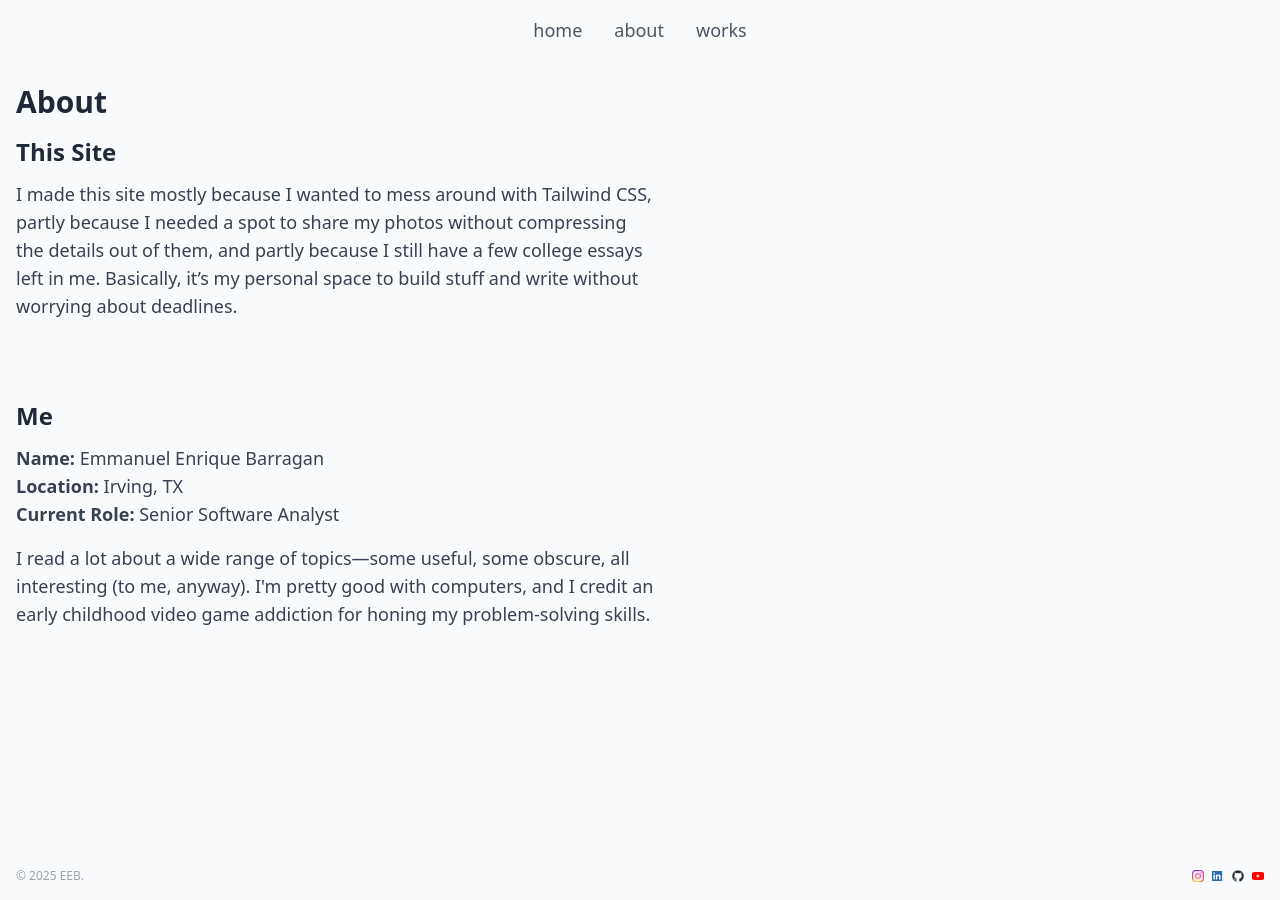
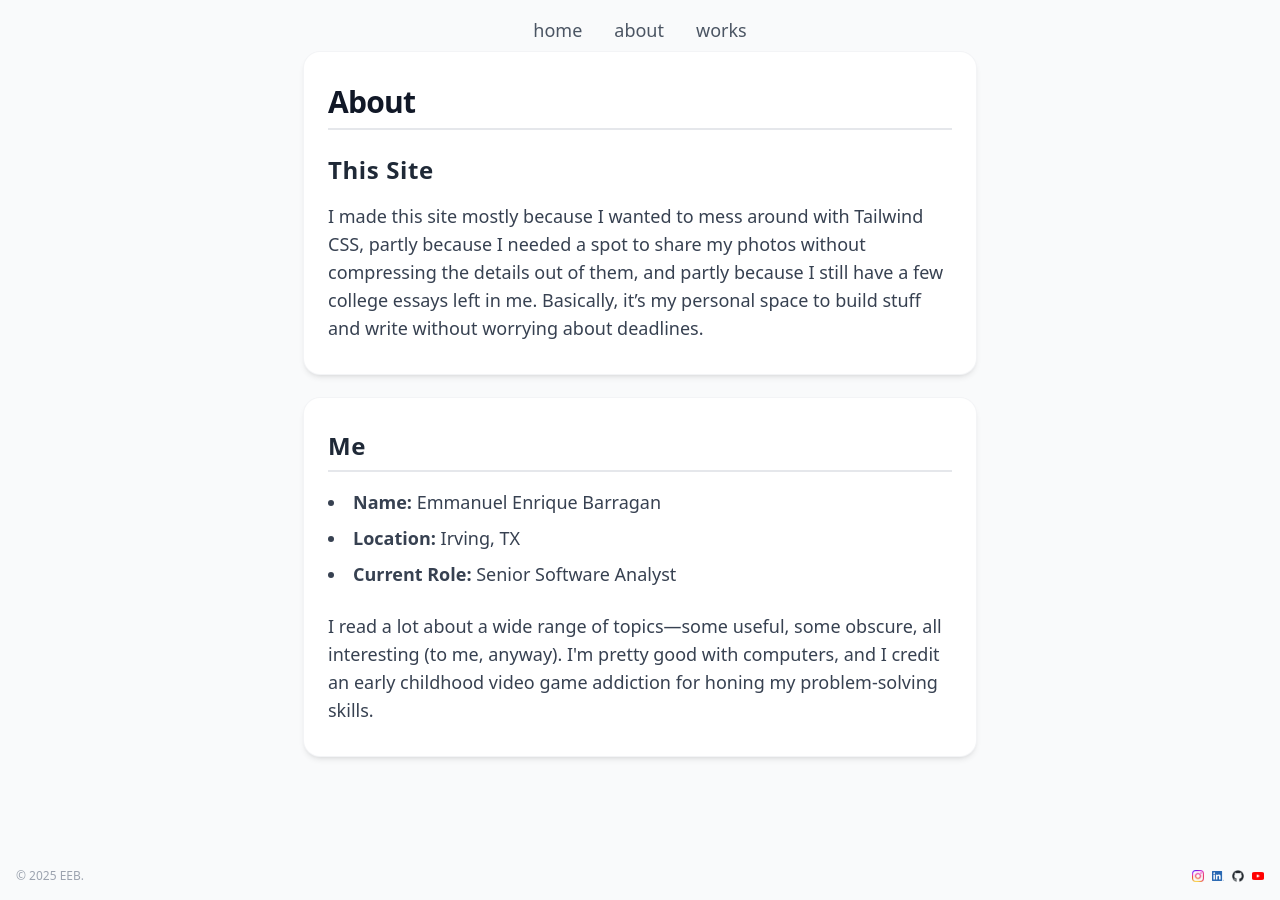
Before and after one commit to enriquebarragan/enriquebarragan.github.io, a Jekyll site: the page built from pages/about/index.md, in a window 1280 px wide. Built offline with Jekyll 4.4.1, drawn with Linux system fonts in a browser that asks for light colours; nearby versions of some CDN libraries.

Commit message:
Update index.md

```diff
--- a/pages/about/index.md
+++ b/pages/about/index.md
@@ -4,19 +4,28 @@ title: About
 permalink: /about/
 ---
 
-<div class="flex flex-col gap-4">
+<div class="flex flex-col gap-6">
 
-  <div class="max-w-2xl px-4 py-8">
-    <h1 class="text-3xl font-bold mb-4 text-gray-800">About</h1>
-    <h2 class="text-2xl font-semibold mb-3 text-gray-800">This Site</h2>
+  <!-- Site Card -->
+  <div class="max-w-2xl mx-auto px-6 py-8 bg-white rounded-2xl shadow-md ring-1 ring-gray-100 transition hover:shadow-lg">
+    <h1 class="text-3xl font-bold mb-6 text-gray-900 tracking-tight border-b-2 border-gray-200 pb-2">
+      About
+    </h1>
+
+    <h2 class="text-2xl font-semibold mb-4 text-gray-800 tracking-wide">
+      This Site
+    </h2>
     <p class="text-base sm:text-lg text-gray-700 leading-relaxed">
       I made this site mostly because I wanted to mess around with Tailwind CSS, partly because I needed a spot to share my photos without compressing the details out of them, and partly because I still have a few college essays left in me. Basically, it’s my personal space to build stuff and write without worrying about deadlines.
     </p>
   </div>
 
-  <div class="max-w-2xl px-4 py-8">
-    <h2 class="text-2xl font-semibold mb-3 text-gray-800">Me</h2>
-    <ul class="mb-4 text-base sm:text-lg text-gray-700">
+  <!-- Me Card -->
+  <div class="max-w-2xl mx-auto px-6 py-8 bg-white rounded-2xl shadow-md ring-1 ring-gray-100 transition hover:shadow-lg">
+    <h2 class="text-2xl font-semibold mb-4 text-gray-800 tracking-wide border-b-2 border-gray-200 pb-2">
+      Me
+    </h2>
+    <ul class="list-disc list-inside space-y-2 mb-6 text-base sm:text-lg text-gray-700">
       <li><strong>Name:</strong> Emmanuel Enrique Barragan</li>
       <li><strong>Location:</strong> Irving, TX</li>
       <li><strong>Current Role:</strong> Senior Software Analyst</li>
```
